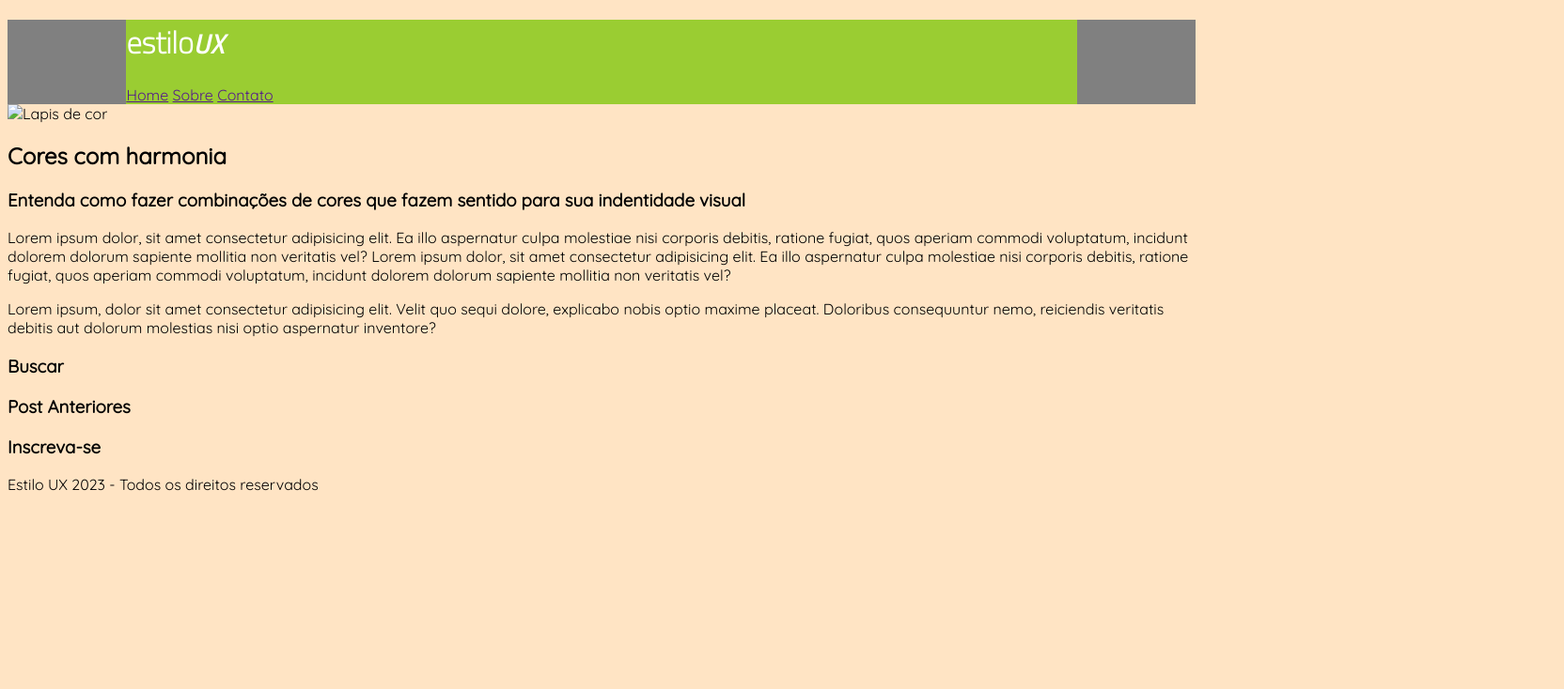
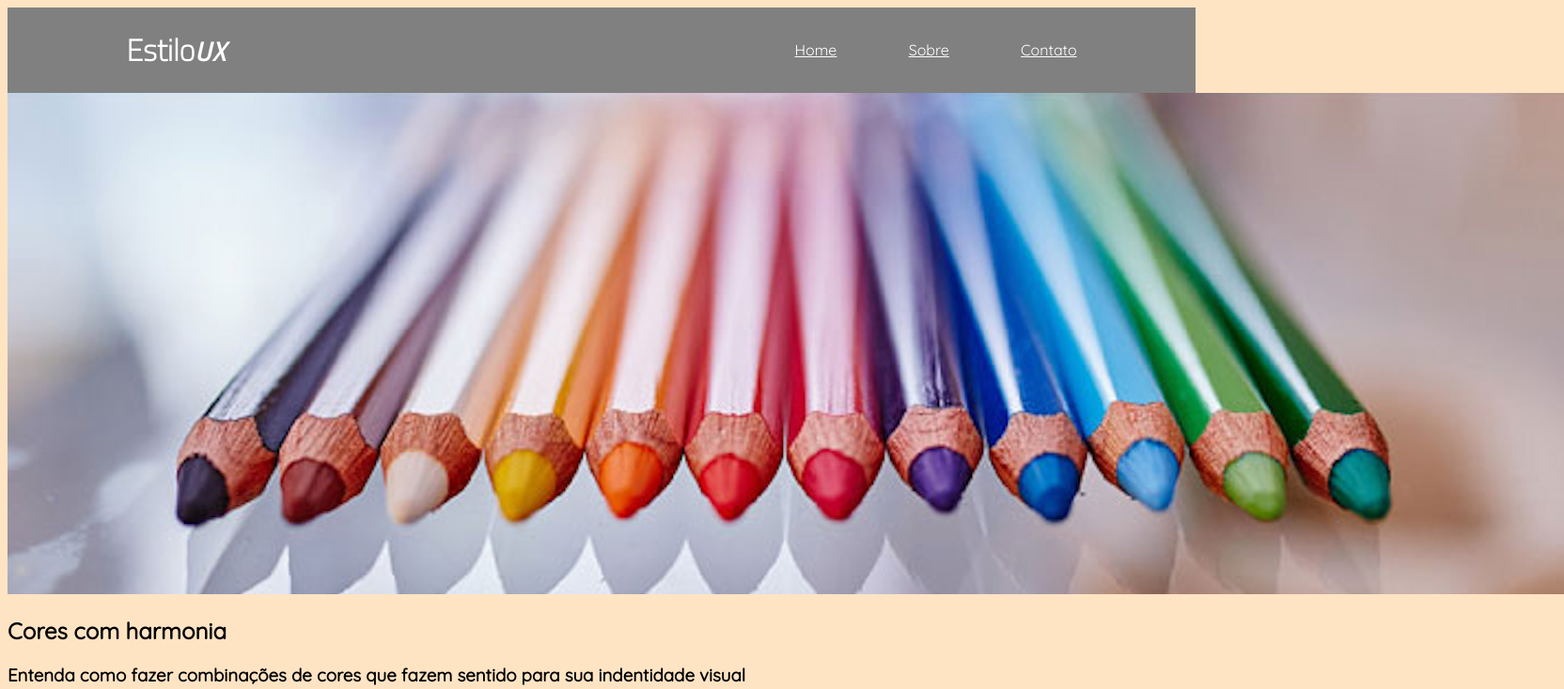
Before and after one commit to FernandinnnQ145/estiloUX, a plain HTML site: page estilo-ux/index.html in a window 1280 px wide. Shown: the top 734 px of the page at 94% size, 1664 px wide, since content can reach past the window. Drawn offline with Linux system fonts and the light colour scheme.

Commit message:
Aprendemos a movimentar as coisas

```diff
--- a/estilo-ux/index.html
+++ b/estilo-ux/index.html
@@ -8,9 +8,11 @@
     <link rel="stylesheet" href="styles/style.css">
 </head>
 <body>
+    <!-- cabeçalho -->
     <header>
-        <div class="grid-layout">
+        <div class="grid-layout header-flex">
             <h1>Estilo<span id="logoux">UX</span></h1>
+            <!-- Links -->
             <nav>
                 <a href="">Home</a>
                 <a href="">Sobre</a>
@@ -19,10 +21,12 @@
         </div>
     </header>
 
-
+<!-- Conteudo principal -->
     <main>
+        <!-- sessão principal -->
         <section>
-            <img src="" alt="Lapis de cor">
+            <!-- imagem                         texto alternativo -->
+            <img src="imagem/lapis-de-cor.png" alt="Lapis de cor">
 
             <h2>Cores com harmonia</h2>
 
@@ -51,6 +55,7 @@
         </aside>
 
     </main>
+    <!-- Rodapé -->
     <footer>
         <p>Estilo UX 2023 - Todos os direitos reservados</p>
     </footer>
--- a/estilo-ux/styles/style.css
+++ b/estilo-ux/styles/style.css
@@ -4,9 +4,6 @@
 font-family: 'Titillium Web', sans-serif;
  */
 
- *{
-
- }
 
 body {
     font-family: 'Quicksand', sans-serif;
@@ -16,14 +13,16 @@ header {
     background-color: grey;
 }
 header h1 {
-    text-transform: lowercase;
     color: white;
     font-family: 'Titillium Web', sans-serif;
 }
 header .grid-layout{
     width: 80%;
     margin: 0 auto;
-    background-color: yellowgreen;
+}
+header .header-flex{
+    display: flex;
+        justify-content: space-between;
 }
 header h1 #logoux{
     font-family: 'Titillium Web', sans-serif;
@@ -31,5 +30,14 @@ header h1 #logoux{
     font-style: italic;
     font-weight: 600;
     font-size: 30px;
+}
+header nav {
+    display: flex;
+    justify-content: space-between;
+    align-items: center;
+ width: 300px;
 
 }
+header nav a {
+    color: white;
+}
```
Also changed, not shown: estilo-ux/imagem/lapis-de-cor.png (added).
